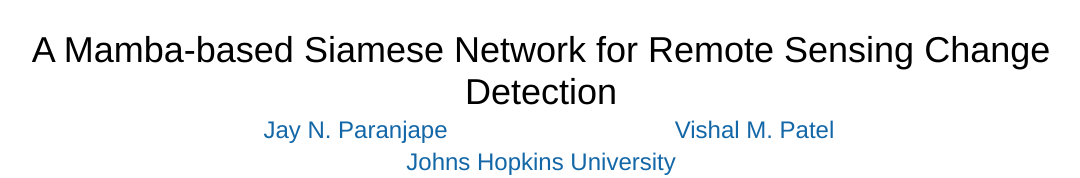
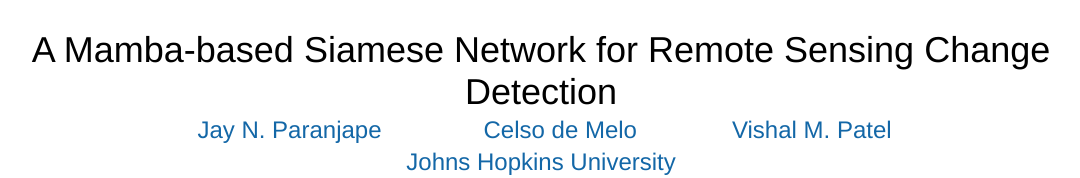
Before and after one commit to JayParanjape/M-CD, a plain HTML site: page index.html in a window 1280 px wide. Shown: the top 178 px of the page, without its empty margins (99-1179 px from the left). Drawn offline with Linux system fonts and the light colour scheme; a script that the page names is missing.

Commit message:
Update index.html

```diff
--- a/index.html
+++ b/index.html
@@ -148,7 +148,12 @@
 							<span style="font-size:24px"><a href="https://scholar.google.com/citations?user=BcBltw8AAAAJ&hl=en">Jay N. Paranjape</a></span>
 						</center>
 					</td>
-                    <td align=center colspan="2">
+					<td align=center colspan="2">
+						<center>
+							<span style="font-size:24px"><a href="https://scholar.google.com/citations?hl=en&user=3ftbE9oAAAAJ&hl=en">Celso de Melo</a></span>
+						</center>
+					</td>
+                    			<td align=center colspan="2">
 						<center>
 							<span style="font-size:24px"><a href="https://scholar.google.com/citations?user=AkEXTbIAAAAJ&hl=en">Vishal M. Patel</a></span>
 						</center>
```
